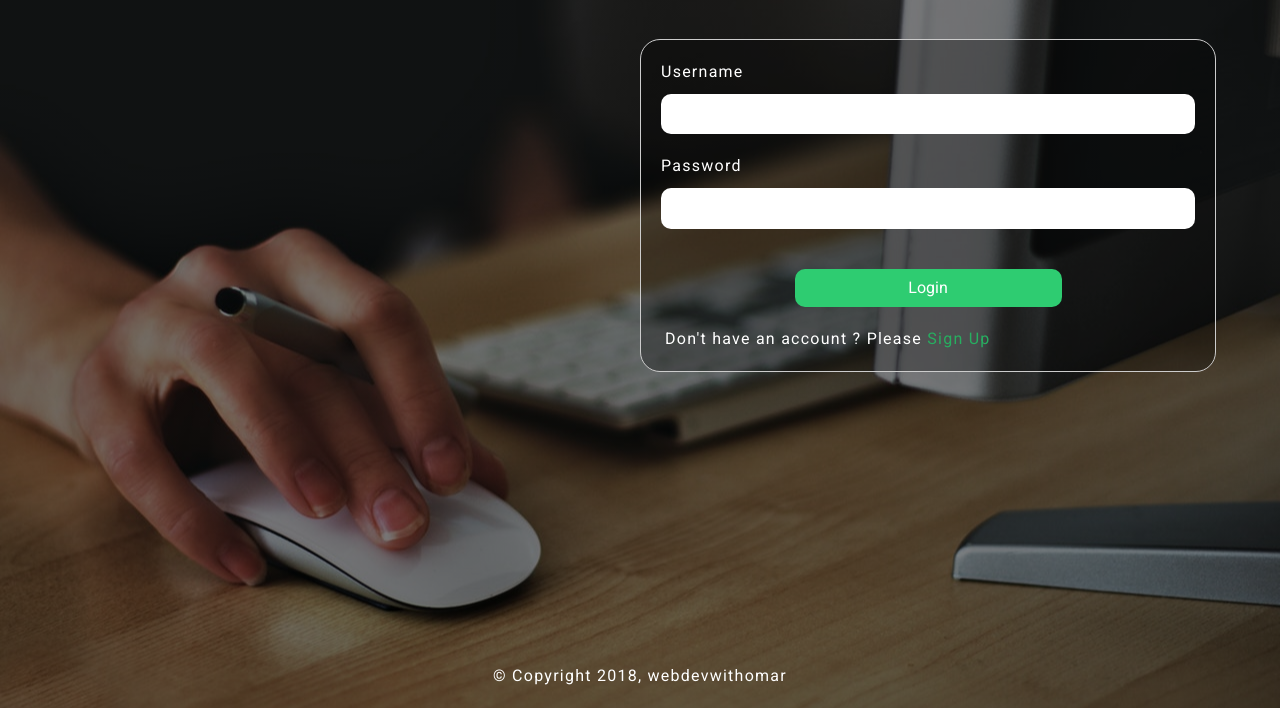
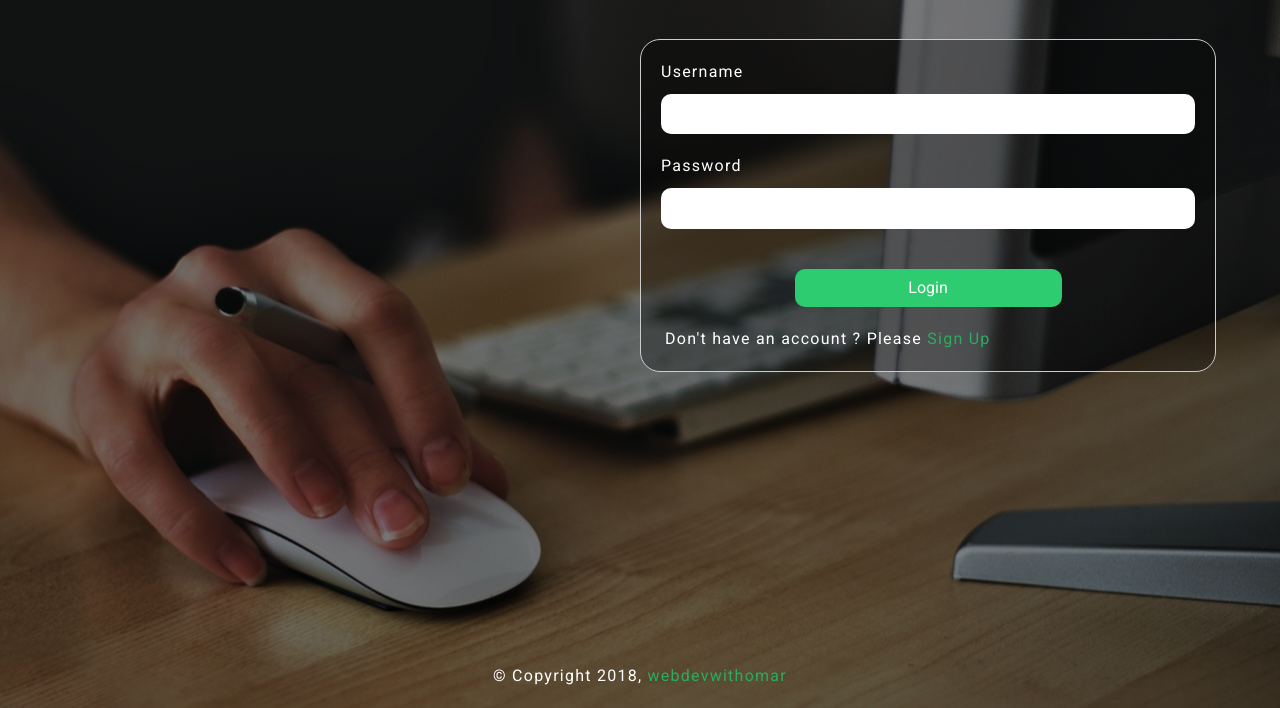
Before and after one commit to webdevwithomar/login_form, a plain HTML site: page login.html in a window 1280 px wide. Shown: the part 92-800 px from the top of the page. Drawn offline with Linux system fonts and the light colour scheme.

Commit message:
Almost Finished

```diff
--- a/login.html
+++ b/login.html
@@ -21,7 +21,7 @@
 			</form>
 		</div>
 		<footer>
-			&copy; Copyright 2018, webdevwithomar
+			&copy; Copyright 2018, <a class="sign_up" target="_blank" href="https://www.facebook.com/webdevwithomar/">webdevwithomar</a>
 		</footer>
 	</div>
 </body>
```
Also changed, not shown: sign_up.html (+1 -1 lines).
